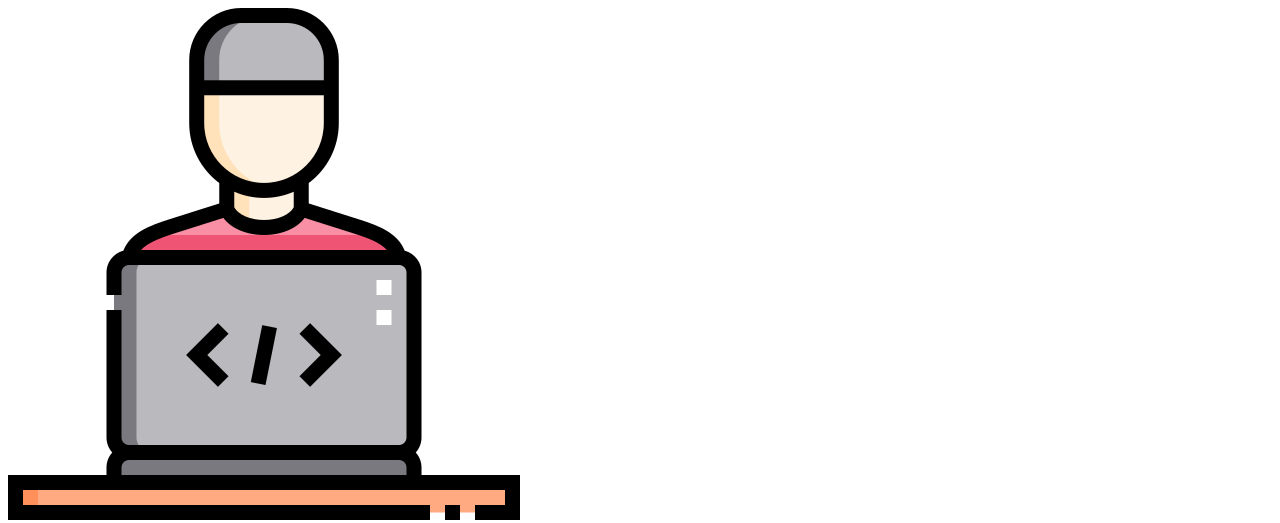
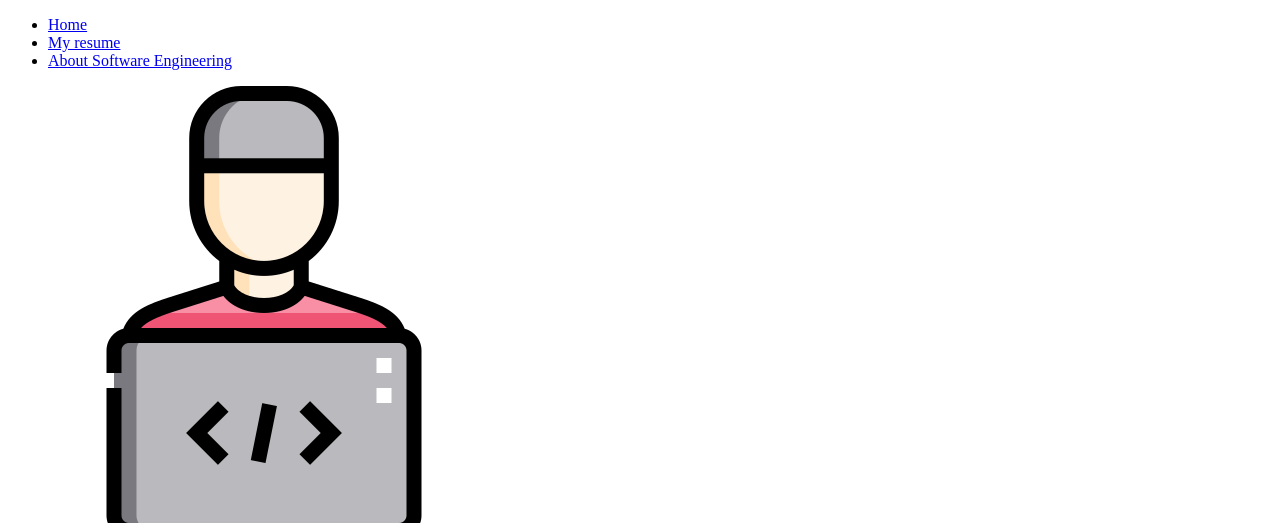
Before and after one commit to Englishqueen123/project1, a plain HTML site: page SE.html in a window 1280 px wide. Shown: the top 523 px of the page. Drawn offline with Linux system fonts and the light colour scheme.

Commit message:
Update SE.html

```diff
--- a/SE.html
+++ b/SE.html
@@ -8,6 +8,17 @@
 </head>
 
 <body>
+     <ul>
+        <li>
+            <a href="index.html">Home</a>
+        </li>
+        <li>
+            <a href="myresume.html">My resume</a>
+        </li>
+        <li>
+            <a href="SE.html">About Software Engineering</a>
+        </li>
+    </ul>
     <img src="SE.png" alt="This is software engineering image">
     <h1>Software engineering</h1>
     <p>Software Engineering is a discipline of computer science that focuses on designing, developing, testing, and
```
